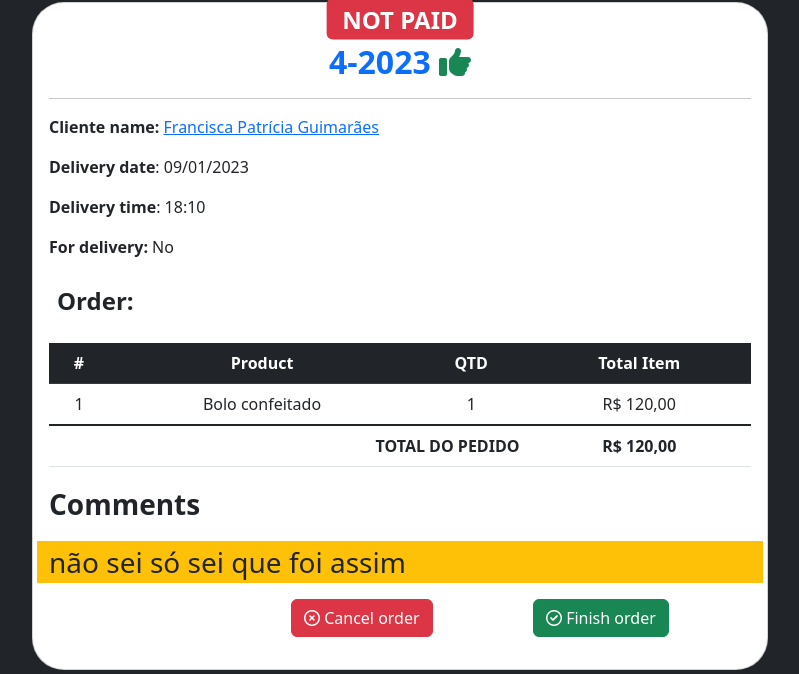
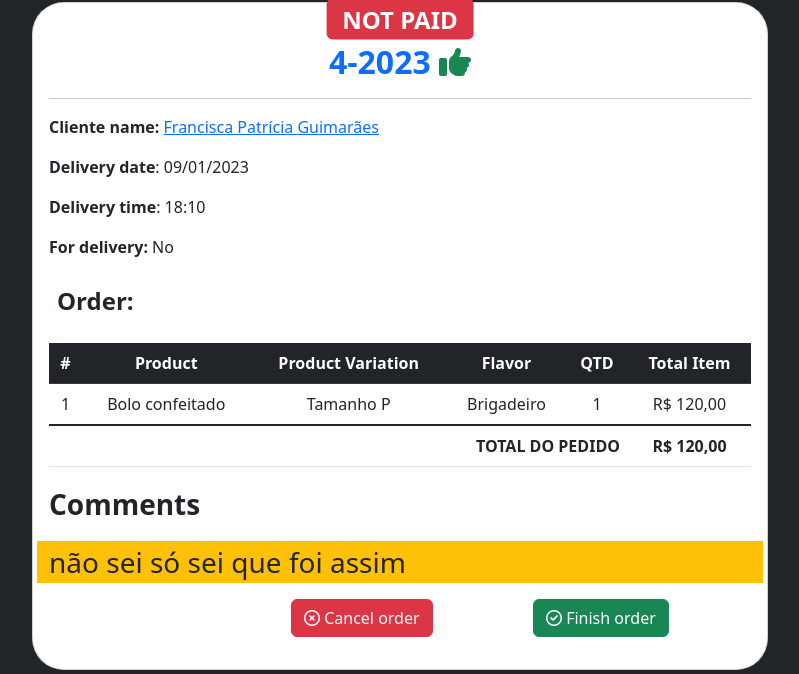
Before and after one commit to BartolomeuAguiar/delicierr-django, a Django app: page /orders/4/ in a window 1280 px wide. Shown: the part 212-886 px from the top of the page, without its empty margins (248-1047 px from the left). Run offline with Django 4.2, Linux system fonts and the light colour scheme; data comes from the database, SQL or seed files in the repository; both versions use the stored data as it was after the commit; some libraries are stand-ins or nearby versions.

Commit message:
adicionada coluna sabor ao order item. modificada a tabela de resumo do ordem detalhes.

```diff
--- a/orders/models.py
+++ b/orders/models.py
@@ -72,6 +72,7 @@ class OrderItem(models.Model):
     product_id = models.PositiveIntegerField()
     variation = models.CharField(max_length=150)
     variation_id = models.PositiveIntegerField()
+    sabor = models.CharField(max_length=50, blank=True)
     price = models.FloatField()
     price_additional = models.FloatField(blank=True, default=0.0)
     price_discount = models.FloatField(blank=True, default=0.0)
--- a/orders/templates/orders/pages/order_detail.html
+++ b/orders/templates/orders/pages/order_detail.html
@@ -100,6 +100,8 @@
                                         <tr class="table-dark">
                                             <th scope="col">#</th>
                                             <th scope="col">Product</th>
+                                            <th scope="col">Product Variation</th>
+                                            <th scope="col">Flavor</th>
                                             <th scope="col">QTD</th>
                                             <th scope="col">Total Item</th>
                                         </tr>
@@ -109,13 +111,15 @@
                                             {% for item in order.orderitem_set.all %}
                                                 <td scope="row">{{ item.id }}</td>
                                                 <td>{{ item.product }}</td>
+                                                <td>{{ item.variation }} </td>
+                                                <td>{{ item.sabor }}</td>
                                                 <td>{{ item.amount }}</td>
                                                 <td>{{ item.price|formata_preco }}</td>
                                             {% endfor %}
                                         </tr>
 
                                         <tr class="fw-bold table-group-divider">
-                                            <td scope="row" colspan="3" class="text-end">TOTAL DO PEDIDO</td>
+                                            <td scope="row" colspan="5" class="text-end">TOTAL DO PEDIDO</td>
                                             <td>{{ order.total|formata_preco }}</td>
                                         </tr>
                                     </tbody>
--- a/orders/templates/orders/partials/order.html
+++ b/orders/templates/orders/partials/order.html
@@ -64,11 +64,11 @@
 
             <p class="card-text text-center"><b>Order Resume</b></p>
             <hr>
-            <ul class="list-group list-group-flush">
+            <ul class="list-group list-group-flush ms-3 mb-3">
 
 
                 {% for item in order.orderitem_set.all %}
-                    <li>{{ item.amount }} {{ item.product }}</li>
+                    <li>{{ item.amount }} {{ item.product }} {{ item.variation }}</li>
                 {% endfor %}
 
             </ul>
```
Also changed, not shown: db.sqlite3, orders/migrations/0015_orderitem_sabor.py (added), products/migrations/0008_variation_sabor.py (added), products/migrations/0009_remove_variation_sabor.py (added).
